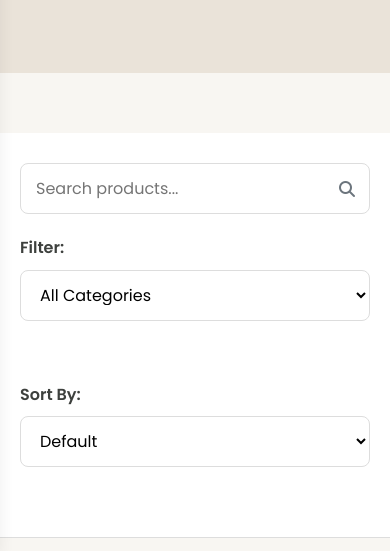
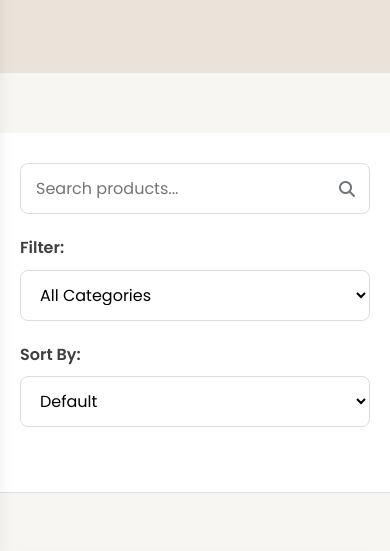
Before and after one commit to Akash11101/handicr, a plain HTML site: page shop.html in a window 390 px wide. Shown: the part 292-843 px from the top of the page. Drawn offline with Linux system fonts and the light colour scheme; files whose address does not match are found by name.

Commit message:
Update style.css

```diff
--- a/style.css
+++ b/style.css
@@ -617,7 +617,7 @@ footer {
     display: flex;
     flex-wrap: wrap;
     gap: 40px;
-    padding-bottom: 20px;
+    padding-bottom: 15px;
 }
 
 .blog-controls {
@@ -1062,6 +1062,9 @@ blockquote {
         gap: 15px;
         text-align: center;
     }
+   .shop-controls{
+      gap: 0px;
+   }
 
     .shop-controls-container, .shop-controls {
         flex-direction: column;
```
